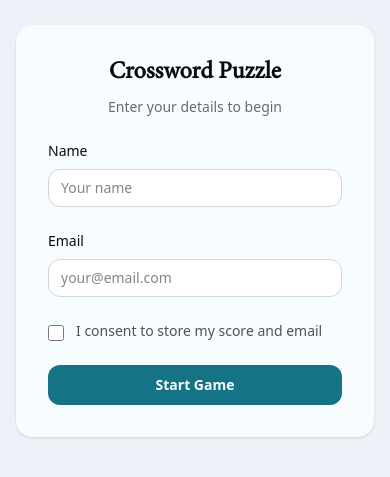
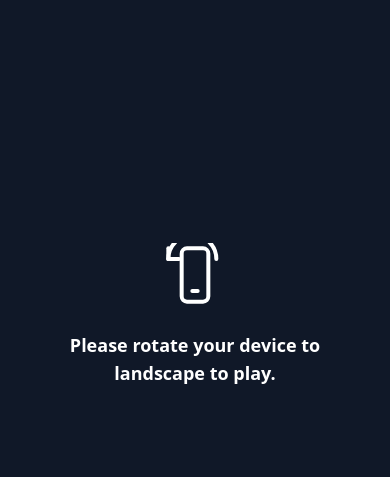
Before and after one commit to misfarsiddeek95/horizon, a Next.js app: page /puzzle in a window 390 px wide. Shown: the part 107-584 px from the top of the page. Built offline with nearby package versions, Linux system fonts and the light colour scheme.

Commit message:
Game can be played in the landscap mode in the mobile feature implemented.

```diff
--- a/src/app/(ui)/puzzle/page.tsx
+++ b/src/app/(ui)/puzzle/page.tsx
@@ -1,6 +1,6 @@
 'use client';
 
-import { useState, useEffect } from 'react';
+import { useState } from 'react';
 import Link from 'next/link';
 import { ArrowPathIcon } from '@heroicons/react/24/outline';
 import { PuzzleProvider, usePuzzle } from '@/context/PuzzleContext';
@@ -15,18 +15,55 @@ import ConfirmDialog from '@/components/ConfirmDialog';
 function PuzzleGame() {
   const { state, startGame, restartGame } = usePuzzle();
   const [showRestartDialog, setShowRestartDialog] = useState(false);
-  const [showResults, setShowResults] = useState(true);
+  const [lastPhase, setLastPhase] = useState(state.phase);
+  const [showResults, setShowResults] = useState(state.phase === 'finished');
 
-  useEffect(() => {
-    if (state.phase === 'finished') setShowResults(true);
-  }, [state.phase]);
+  if (lastPhase !== state.phase) {
+    setLastPhase(state.phase);
+    if (state.phase === 'finished') {
+      setShowResults(true);
+    }
+  }
+
+  const forceLandscape = (
+    <div className="fixed inset-0 z-[9999] bg-gray-900 text-white flex-col items-center justify-center p-6 text-center hidden max-md:portrait:flex">
+      <svg
+        className="mb-6 h-16 w-16"
+        viewBox="0 0 24 24"
+        fill="none"
+        stroke="currentColor"
+        strokeWidth="1.5"
+        strokeLinecap="round"
+        strokeLinejoin="round"
+        aria-hidden="true"
+      >
+        <rect x="7" y="2" width="10" height="20" rx="2" />
+        <path d="M11 18h2" />
+        <path d="M2 6a9 9 0 0 1 18 0" />
+        <path d="M2 6h4" />
+        <path d="M2 6V2" />
+      </svg>
+      <p className="text-lg font-semibold">
+        Please rotate your device to landscape to play.
+      </p>
+    </div>
+  );
 
   if (state.phase === 'onboarding') {
-    return <Onboarding onStart={startGame} />;
+    return (
+      <>
+        {forceLandscape}
+        <div className="max-md:portrait:hidden">
+          <Onboarding onStart={startGame} />
+        </div>
+      </>
+    );
   }
 
   return (
-    <main className="flex flex-col p-4 sm:p-6 lg:p-12 overflow-x-hidden">
+    <>
+      {forceLandscape}
+      <main className="flex flex-col p-4 sm:p-6 lg:p-12 overflow-x-hidden max-md:portrait:hidden">
       <div className="flex flex-col sm:flex-row justify-between items-start sm:items-center gap-4 mb-6 sm:mb-8">
         <div className="flex items-center gap-2">
           <span className="text-sm font-semibold text-gray-700">
@@ -78,6 +115,7 @@ function PuzzleGame() {
 
       {state.phase === 'finished' && showResults && <ResultsOverlay onClose={() => setShowResults(false)} />}
     </main>
+    </>
   );
 }
 
```
